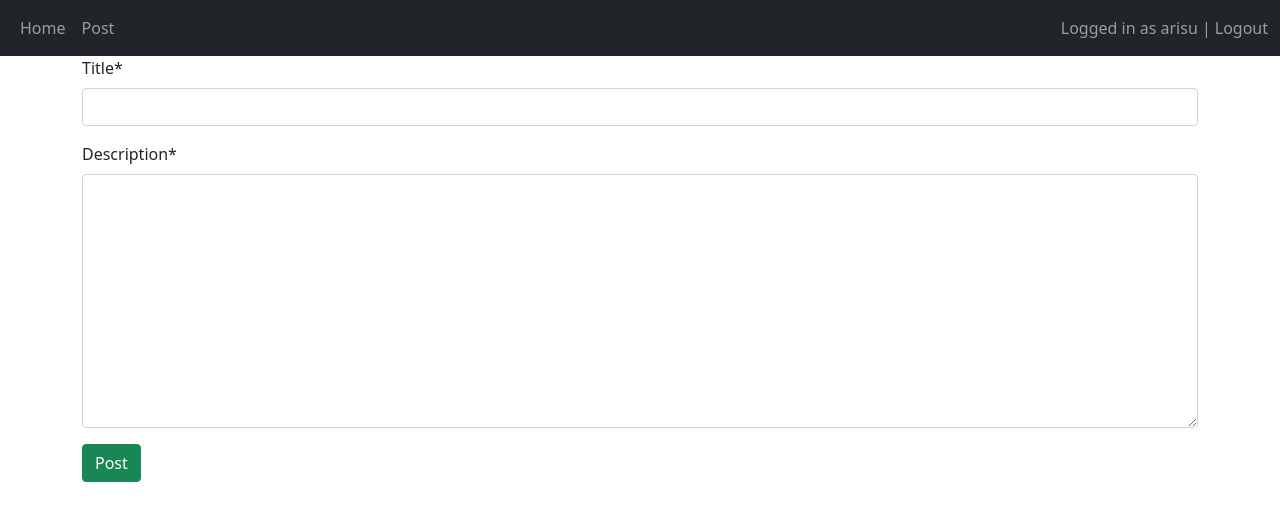
After one commit to Amirreza-Zeraati/Customer-Club, a Django app: page /add-post/ in a window 1280 px wide. The commit adds this page. Shown: the top 521 px of the page. Run offline with Django 5.2, Linux system fonts and the light colour scheme; a user stored in the database is signed in; some libraries are stand-ins or nearby versions.

Commit message:
add all files

```diff
--- a/CustomerClub/settings.py
+++ b/CustomerClub/settings.py
@@ -138,5 +138,5 @@ STATIC_URL = 'static/'
 # https://docs.djangoproject.com/en/5.1/ref/settings/#default-auto-field
 
 DEFAULT_AUTO_FIELD = 'django.db.models.BigAutoField'
-LOGIN_REDIRECT_URL = '/'
+LOGIN_REDIRECT_URL = '/home'
 LOGOUT_REDIRECT_URL = '/'
--- a/customer/forms.py
+++ b/customer/forms.py
@@ -1,7 +1,7 @@
 from django import forms
 from django.contrib.auth.forms import UserCreationForm
 from django.contrib.auth.models import User
-from .models import Profile
+from .models import Post
 
 
 class RegisterForm(UserCreationForm):
@@ -11,8 +11,8 @@ class RegisterForm(UserCreationForm):
         model = User
         fields = ["username", "phone", "password1", "password2"]
 
-    def save(self, commit=True):
-        user = super().save(commit=commit)
-        phone = self.cleaned_data['phone']
-        Profile.objects.update_or_create(user=user, defaults={'phone': phone})
-        return user
+
+class PostForm(forms.ModelForm):
+    class Meta:
+        model = Post
+        fields = ['title', 'description']
--- a/customer/models.py
+++ b/customer/models.py
@@ -8,3 +8,14 @@ class Profile(models.Model):
 
     def __str__(self):
         return self.user.username
+
+
+class Post(models.Model):
+    author = models.ForeignKey(User, on_delete=models.CASCADE)
+    title = models.CharField(max_length=200)
+    description = models.TextField()
+    created_at = models.DateTimeField(auto_now_add=True)
+    updated_at = models.DateTimeField(auto_now=True)
+
+    def __str__(self):
+        return self.title + '\n' + self.description
--- a/customer/templates/customer/base.html
+++ b/customer/templates/customer/base.html
@@ -18,7 +18,10 @@
         <div>
             <ul class="navbar-nav">
                 <li class="nav-item">
-                    <a class="nav-link" href="/">Home</a>
+                    <a class="nav-link" href="/home">Home</a>
+                </li>
+                <li class="nav-item">
+                    <a class="nav-link" href="/add-post">Post</a>
                 </li>
             </ul>
         </div>
--- /dev/null
+++ b/customer/templates/customer/create_post.html
@@ -0,0 +1,9 @@
+{% extends 'customer/base.html' %}{% block title %}Create Post{% endblock %}
+{% load crispy_forms_filters %}
+{% block content %}
+<form method="post">
+  {% csrf_token %}
+    {{form|crispy}}
+  <button type="submit" class="btn btn-success">Post</button>
+</form>
+{% endblock %}
--- a/customer/templates/customer/profile.html
+++ /dev/null
@@ -1,4 +0,0 @@
-<h1>Your Profile</h1>
-<p><strong>Username:</strong> {{ profile.user.username }}</p>
-<p><strong>Email:</strong> {{ profile.user.email }}</p>
-<p><strong>Bio:</strong> {{ profile.bio }}</p>
--- a/customer/urls.py
+++ b/customer/urls.py
@@ -4,8 +4,10 @@ from django.contrib.auth import views as auth_views
 
 
 urlpatterns = [
-    path('', views.index, name='index'),
+    path('', views.start, name='start'),
     # path('logout/', auth_views.LogoutView.as_view(), name='logout'),
     path('sign-up/', views.sign_up, name='signup'),
+    path('home/', views.home, name='home'),
+    path('add-post/', views.create_post, name='create_post'),
 
 ]
--- a/customer/views.py
+++ b/customer/views.py
@@ -1,11 +1,23 @@
 from django.shortcuts import render, redirect
 from django.contrib.auth.decorators import login_required
-from .forms import RegisterForm
+from .forms import RegisterForm, PostForm
 from django.contrib.auth import login, logout, authenticate
+from .models import Post
 
 
-def index(request):
+def start(request):
     return render(request, 'customer/index.html')
+
+
+@login_required(login_url='/login')
+def home(request):
+    posts = Post.objects.all()
+    if request.method == 'POST':
+        post_id = request.POST.get('post-id')
+        post = Post.objects.filter(id=post_id).first()
+        if post and post.author == request.user:
+            post.delete()
+    return render(request, 'customer/home.html', {'posts': posts})
 
 
 def sign_up(request):
@@ -14,8 +26,23 @@ def sign_up(request):
         if form.is_valid():
             user = form.save()
             login(request, user)
-            return redirect('/')
+            return redirect('/home')
     else:
         form = RegisterForm()
 
     return render(request, 'registration/sign_up.html', {"form": form})
+
+
+@login_required(login_url='/login')
+def create_post(request):
+    if request.method == 'POST':
+        form = PostForm(request.POST)
+        if form.is_valid():
+            post = form.save(commit=False)
+            post.author = request.user
+            post.save()
+            return redirect('/home')
+    else:
+        form = PostForm()
+
+    return render(request, 'customer/create_post.html', {"form": form})
```
Also changed, not shown: customer/templates/customer/home.html (added, +43 -0 lines), docker-compose.yml (added, +34 -0 lines), customer/migrations/0004_post.py (added), db.sqlite3 (deleted), 2 other files.
